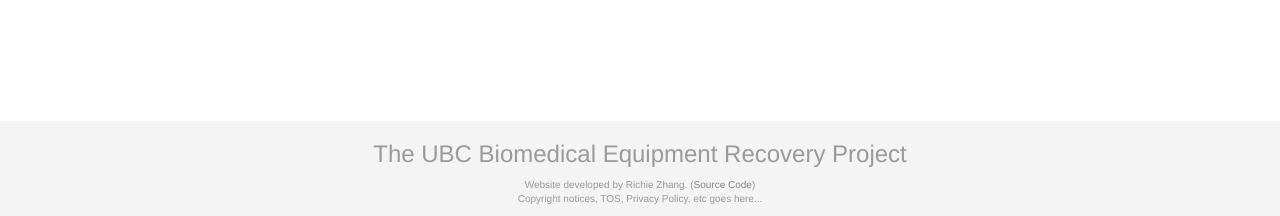
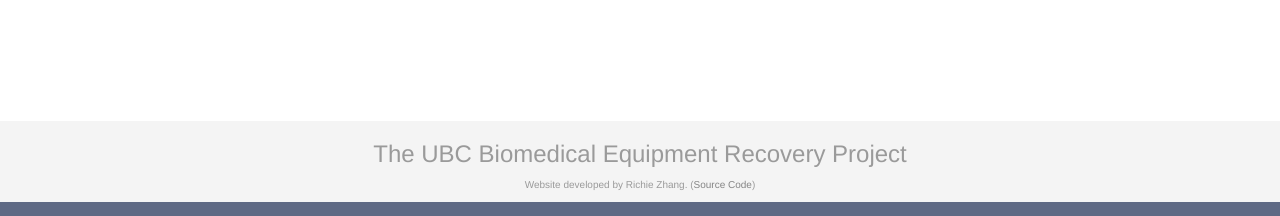
Before and after one commit to FractionalFunction/UBC-Biomedical-Equipment-Recovery, a PHP site: page /index.php in a window 1280 px wide. Shown: the part 1795-2011 px from the top of the page. Run offline with PHP 8.4, Linux system fonts and the light colour scheme; some libraries are stand-ins or nearby versions.

Commit message:
Remove example text from footer

```diff
--- a/Website/php/html-fragments/footer.php
+++ b/Website/php/html-fragments/footer.php
@@ -2,6 +2,5 @@
     <div class="container">
         <h3>The UBC Biomedical Equipment Recovery Project</h3>
         <span>Website developed by Richie Zhang. (<a href="https://github.com/FractionalFunction/UBC-Biomedical-Equipment-Recovery" target="_blank">Source Code</a>)</span>
-        <span>Copyright notices, TOS, Privacy Policy, etc goes here...</span>
     </div>
 </div>
```
